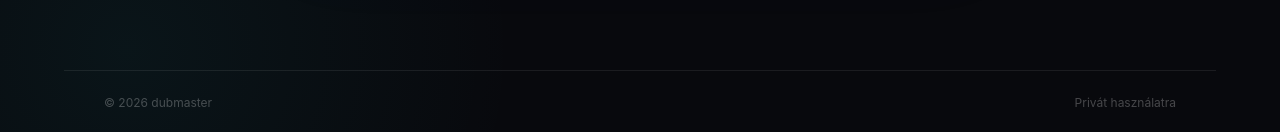
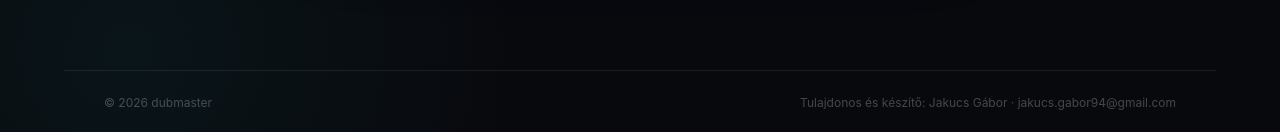
Before and after one commit to jGabor94/dubmaster, a Next.js app: page /home in a window 1280 px wide. Shown: the part 724-856 px from the top of the page. Built offline with nearby package versions, Linux system fonts and the light colour scheme; no server answers; what @next/env would draw is missing.

Commit message:
Add owner details to footers

```diff
--- a/src/app/home/page.tsx
+++ b/src/app/home/page.tsx
@@ -16,7 +16,7 @@ export default function Home() {
         <HeroForm />
         <p className="mt-5 text-xs text-white/30">A béta jelenleg csak szűk körben érhető el.</p>
       </section>
-      <footer className="relative z-10 mx-auto flex w-full max-w-6xl items-center justify-between border-t border-white/[0.08] px-6 py-6 text-xs text-white/25 lg:px-10"><span>© 2026 dubmaster</span><span>Privát használatra</span></footer>
+      <footer className="relative z-10 mx-auto flex w-full max-w-6xl flex-col gap-2 border-t border-white/[0.08] px-6 py-6 text-xs text-white/25 sm:flex-row sm:items-center sm:justify-between lg:px-10"><span>© 2026 dubmaster</span><span>Tulajdonos és készítő: Jakucs Gábor · jakucs.gabor94@gmail.com</span></footer>
     </main>
   );
 }
--- a/src/components/landing/index.tsx
+++ b/src/components/landing/index.tsx
@@ -24,7 +24,7 @@ export function LandingPage() {
           {features.map(([Icon, title, description]) => <div key={title} className="rounded-2xl border border-white/10 bg-white/[0.045] p-5 backdrop-blur-xl"><Icon className="size-5 text-[#b7a1ff]" /><p className="mt-4 text-sm font-medium text-white/85">{title}</p><p className="mt-2 text-xs leading-5 text-white/40">{description}</p></div>)}
         </div>
       </section>
-      <footer className="relative z-10 mx-auto flex w-full max-w-6xl items-center justify-between border-t border-white/[0.08] px-6 py-6 text-xs text-white/25 lg:px-10"><span>© 2026 dubmaster</span><span>Privát használatra</span></footer>
+      <footer className="relative z-10 mx-auto flex w-full max-w-6xl flex-col gap-2 border-t border-white/[0.08] px-6 py-6 text-xs text-white/25 sm:flex-row sm:items-center sm:justify-between lg:px-10"><span>© 2026 dubmaster</span><span>Tulajdonos és készítő: Jakucs Gábor · jakucs.gabor94@gmail.com</span></footer>
     </main>
   );
 }
```
